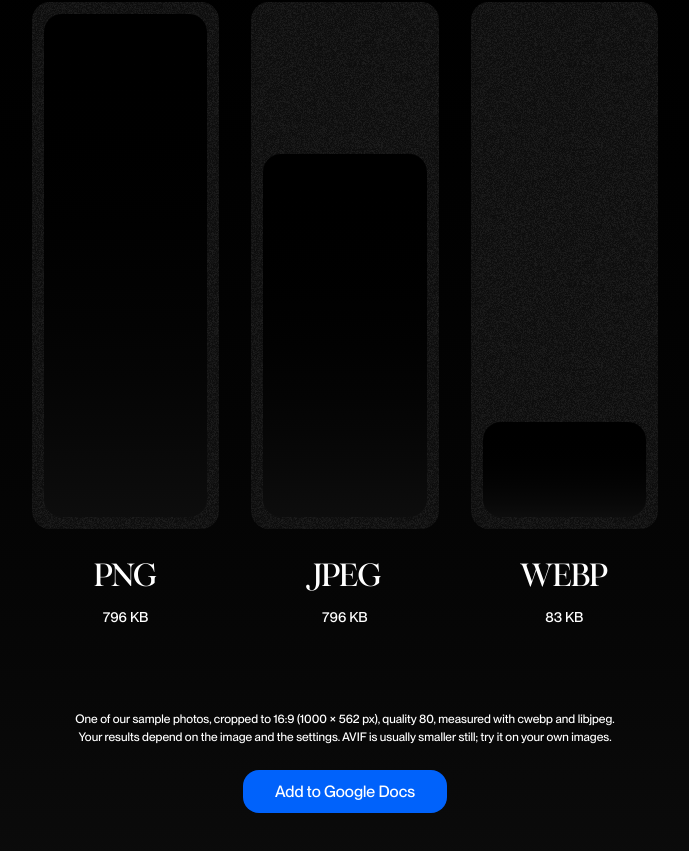
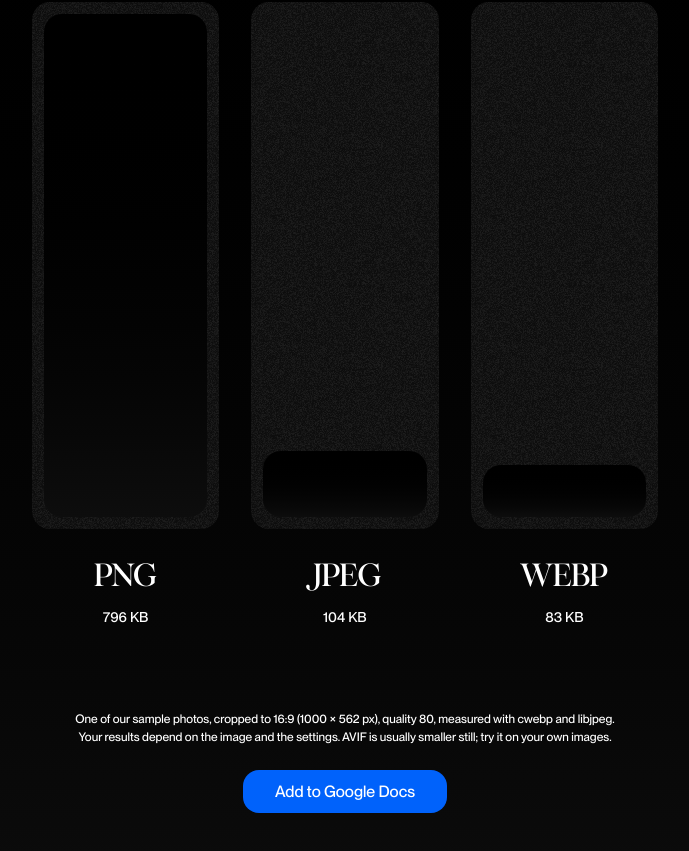
Before and after one commit to nomanwebflow/pluckr, a Next.js app in the folder landing/: page / in a window 1280 px wide. Shown: the part 2216-3067 px from the top of the page, without its empty margins (295-984 px from the left). Built offline with nearby package versions, Linux system fonts and the light colour scheme.

Commit message:
Size: use measured file sizes (796/104/83 KB) with to-scale bars
Co-Authored-By: Claude Sonnet 5.5 <noreply@anthropic.com>

```diff
--- a/landing/src/components/size.tsx
+++ b/landing/src/components/size.tsx
@@ -1,12 +1,12 @@
 import { CtaButton } from "@/components/cta-button";
 
-// Bar fill heights are from the Figma (PNG full, JPEG 370px of 513px, WebP
-// 97px of 513px). They are not drawn to scale with the file sizes.
+// Measured on one sample photo (1000 x 562 px, quality 80, cwebp and libjpeg).
+// Bar fills are drawn to scale against the PNG.
 const formats = [
-  { name: "PNG", size: "796 KB", fill: "100%" },
-  { name: "JPEG", size: "796 KB", fill: "72.1%" },
-  { name: "WEBP", size: "83 KB", fill: "18.9%" },
-];
+  { name: "PNG", kb: 796 },
+  { name: "JPEG", kb: 104 },
+  { name: "WEBP", kb: 83 },
+].map((f) => ({ ...f, fill: `${((f.kb / 796) * 100).toFixed(2)}%` }));
 
 export function Size() {
   return (
@@ -45,7 +45,7 @@ export function Size() {
               <h3 className="font-display w-full text-[22px] leading-none capitalize [text-box:trim-both_cap_alphabetic] sm:text-[32px]">
                 {f.name}
               </h3>
-              <p className="w-full text-sm leading-normal">{f.size}</p>
+              <p className="w-full text-sm leading-normal">{f.kb} KB</p>
             </div>
           </li>
         ))}
```
